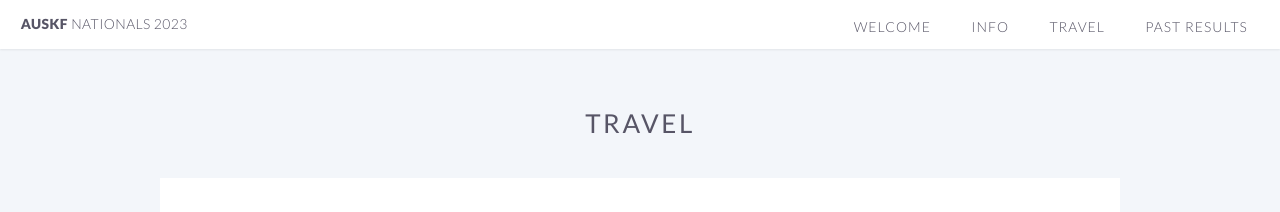
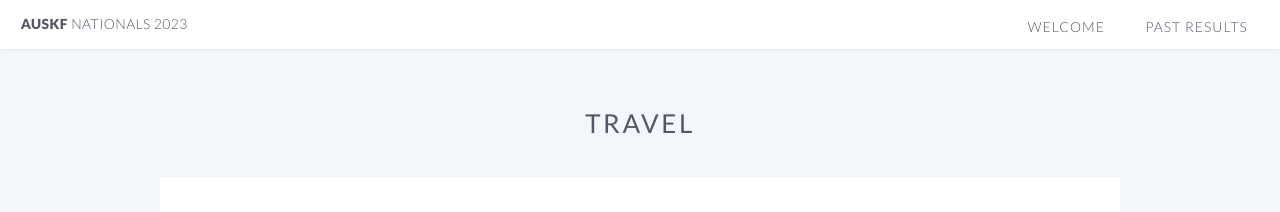
Before and after one commit to auskf-web/auskf-nationals.github.io, a Jekyll site: the page built from travel.html, in a window 1280 px wide. Shown: the top 212 px of the page. Built offline with Jekyll 4.4.1, drawn with Linux system fonts in a browser that asks for light colours.

Commit message:
Info coming soon update

```diff
--- a/_includes/banner.html
+++ b/_includes/banner.html
@@ -3,14 +3,16 @@
 
 	<div class="inner">
 
-		<h2><strong>{{ site.tournament_date }}</strong></h2>
+		<h2><strong>Coming soon!</strong></h2>
+
+		<!-- <h2><strong>{{ site.tournament_date }}</strong></h2>
 		<h3><strong>{{ site.tournament_location_city_state }}</strong></h3>
 
 		<footer>
 			<ul class="buttons vertical">
 				<li><a href="#main" class="button fit scrolly">Learn More</a></li>
 			</ul>
-		</footer>
+		</footer> -->
 	</div>
 
 </section>
--- a/_includes/header.html
+++ b/_includes/header.html
@@ -4,8 +4,8 @@
 		<ul>
 			<li><a href="/">Welcome</a></li>
 			<!--<li><a href="/schedule.html">Schedule</a></li> -->
-			<li><a href="/info.html">Info</a></li>
-			<li><a href="/travel.html">Travel</a></li>
+			<!-- <li><a href="/info.html">Info</a></li>
+			<li><a href="/travel.html">Travel</a></li> -->
 			<!-- <li><a href="/gear.html">Gear</a></li> -->
 			<!-- <li><a href="/sponsor.html">Sponsor</a></li> -->
 			<!-- <li><a href="/register.html" class="button special">Register</a></li> -->
```
Also changed, not shown: index.html (+4 -6 lines), images/banner.jpg (added).
